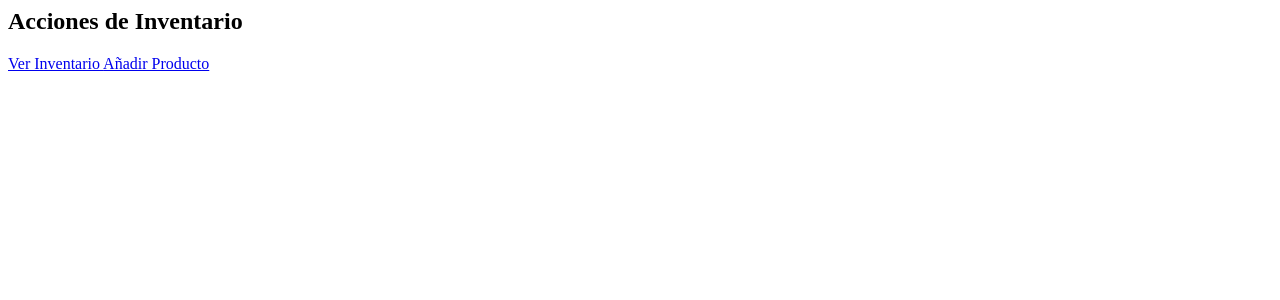
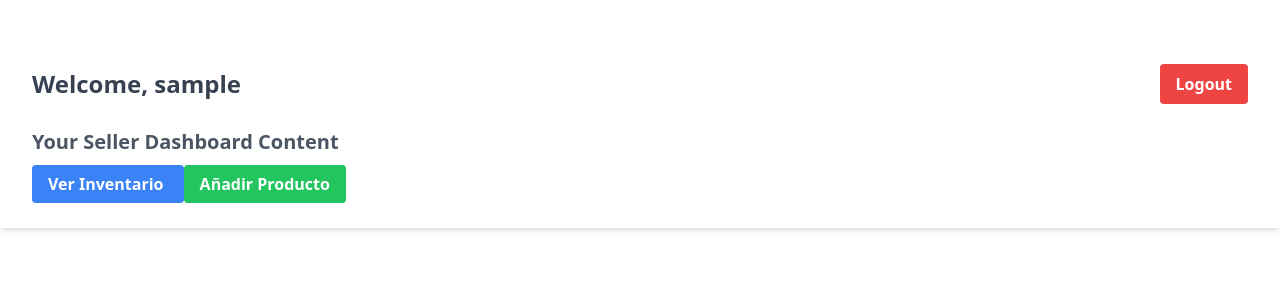
Before and after one commit to rcarlosalba/LogSis, a Django app: page /accounts/dashboard/ in a window 1280 px wide. Shown: the top 300 px of the page. Run offline with Django 4.2, Linux system fonts and the light colour scheme; a user stored in the database is signed in; tables that the repository leaves empty hold one stand-in row (values such as "Sample post").

```diff
--- a/templates/dashboard/admin_dashboard.html
+++ b/templates/dashboard/admin_dashboard.html
@@ -1,13 +1,31 @@
-<!-- En el template del dashboard del administrador -->
+{% extends "base.html" %}
 
-<div class="mb-6">
-    <h2 class="text-2xl font-bold mb-4">Acciones de Inventario</h2>
-    <div class="space-x-4">
+{% block title %}Dashboard{% endblock %}
+
+{% block content %}
+<div class="container mx-auto mt-10">
+    <div class="bg-white shadow-md rounded px-8 pt-6 pb-8 mb-4">
+        <div class="flex justify-between items-center mb-6">
+            <h1 class="text-2xl font-bold text-gray-700">Welcome, {{ request.user.username }}</h1>
+            <a href="{% url 'logout' %}" class="bg-red-500 hover:bg-red-700 text-white font-bold py-2 px-4 rounded focus:outline-none focus:shadow-outline">
+                Logout
+            </a>
+        </div>
+
+        <!-- Contenido del dashboard -->
+        <div class="mt-6">
+            <h2 class="text-xl font-semibold text-gray-600 mb-4">Your Seller Dashboard Content</h2>
+            <!-- Aquí puedes agregar más contenido del dashboard -->
             <a href="{% url 'inventory:product_list' %}" class="bg-blue-500 hover:bg-blue-700 text-white font-bold py-2 px-4 rounded">
                 Ver Inventario
             </a>
             <a href="{% url 'inventory:product_create' %}" class="bg-green-500 hover:bg-green-700 text-white font-bold py-2 px-4 rounded">
                 Añadir Producto
             </a>
+            <p class="text-gray-600">
+
+            </p>
         </div>
     </div>
+</div>
+{% endblock %}
```
Lines whose indentation alone changed are shown as unchanged.
